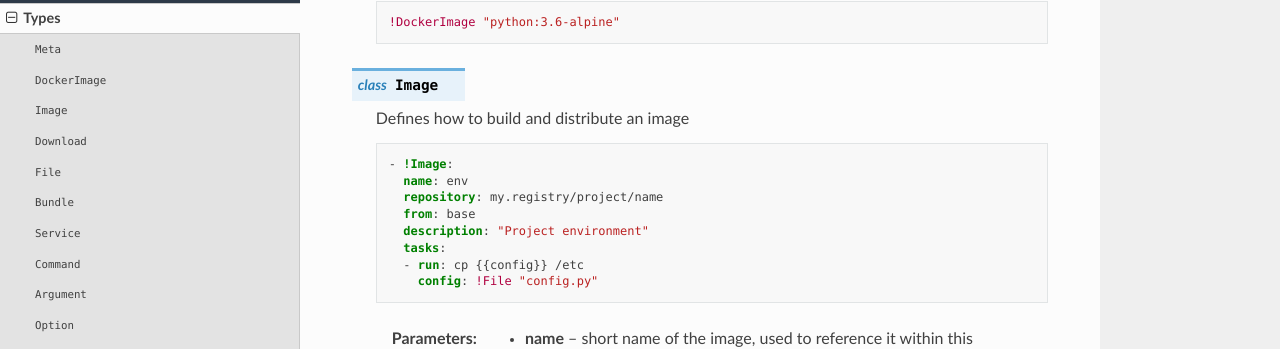
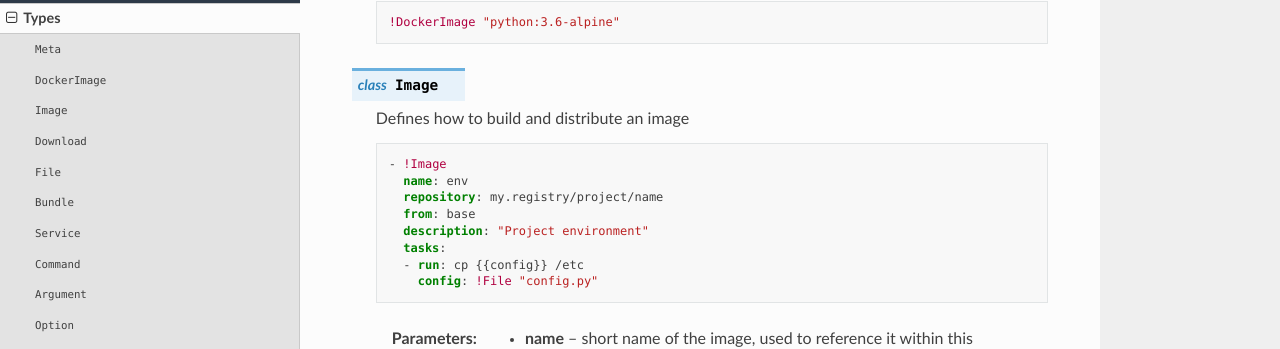
Before and after one commit to vmagamedov/pi, a Sphinx documentation site: the page built from docs/types.rst, in a window 1280 px wide and 900 px high, scrolled down 625 px. Shown: the part 103-452 px from the top of the window. Built offline with Sphinx 7.4.7 and the Read the Docs theme 2.0.0, drawn with Linux system fonts in a browser that asks for light colours.

Commit message:
Fixed typo in docs

```diff
--- a/docs/types.rst
+++ b/docs/types.rst
@@ -42,7 +42,7 @@ not significant.
 
     .. code-block:: yaml
 
-        - !Image:
+        - !Image
           name: env
           repository: my.registry/project/name
           from: base
```
